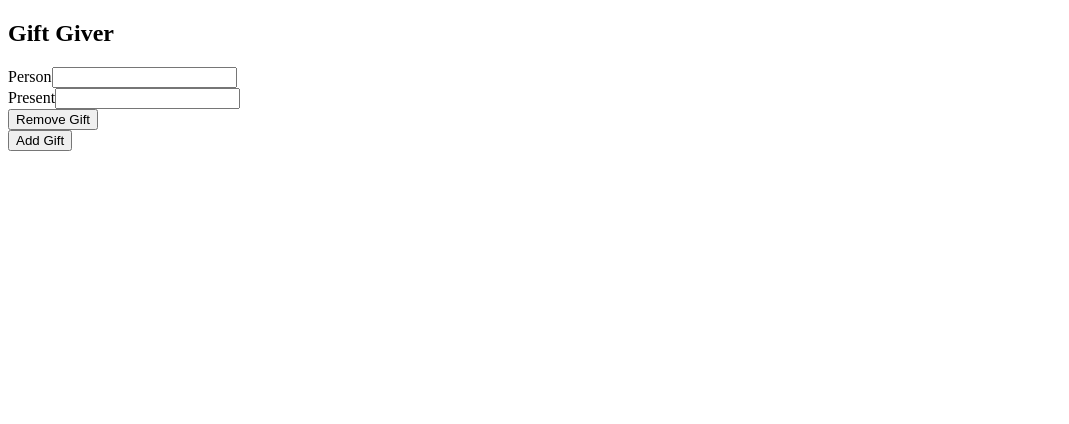
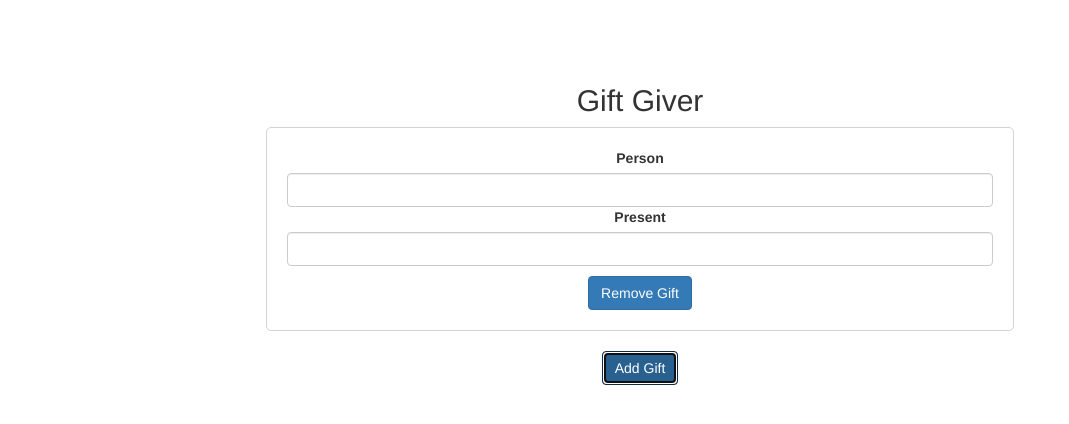
Before and after one commit to talentwebdev/gift-giver-react, a React app: page / in a window 1280 px wide. Both pictures are taken after a click on the button "Add Gift". Shown: the whole page, without its empty margins (0-1069 px from the left). Built offline with nearby package versions, Linux system fonts and the light colour scheme.

Commit message:
added styles

```diff
--- a/public/index.html
+++ b/public/index.html
@@ -24,6 +24,8 @@
       work correctly both with client-side routing and a non-root public URL.
       Learn how to configure a non-root public URL by running `npm run build`.
     -->
+    <!-- Latest compiled and minified CSS -->
+    <link rel="stylesheet" href="https://maxcdn.bootstrapcdn.com/bootstrap/3.3.7/css/bootstrap.min.css" integrity="sha384-BVYiiSIFeK1dGmJRAkycuHAHRg32OmUcww7on3RYdg4Va+PmSTsz/K68vbdEjh4u" crossorigin="anonymous">
     <title>React App</title>
   </head>
   <body>
--- a/src/components/Gift.js
+++ b/src/components/Gift.js
@@ -12,7 +12,7 @@ class Gift extends React.Component {
 
     render() {
         return (
-            <div>
+            <div className="gift">
                 <Form>
                     <FormGroup>
                         <FormLabel>Person</FormLabel>
--- /dev/null
+++ b/src/index.css
@@ -0,0 +1,17 @@
+body {
+    text-align: center;
+    padding: 5%;
+    padding-left: 20%;
+    padding-right: 20%;
+}
+
+.gift {
+    border: 1px solid lightgray;
+    border-radius: 5px;
+    margin: 10px;
+    padding: 20px;
+}
+
+Button {
+    margin-top: 10px;;
+}
--- a/src/index.js
+++ b/src/index.js
@@ -1,5 +1,6 @@
 import React from 'react';
 import { render } from 'react-dom';
 import App from './components/App';
+import './index.css';
 
 render(<App />, document.getElementById("root"));
```
